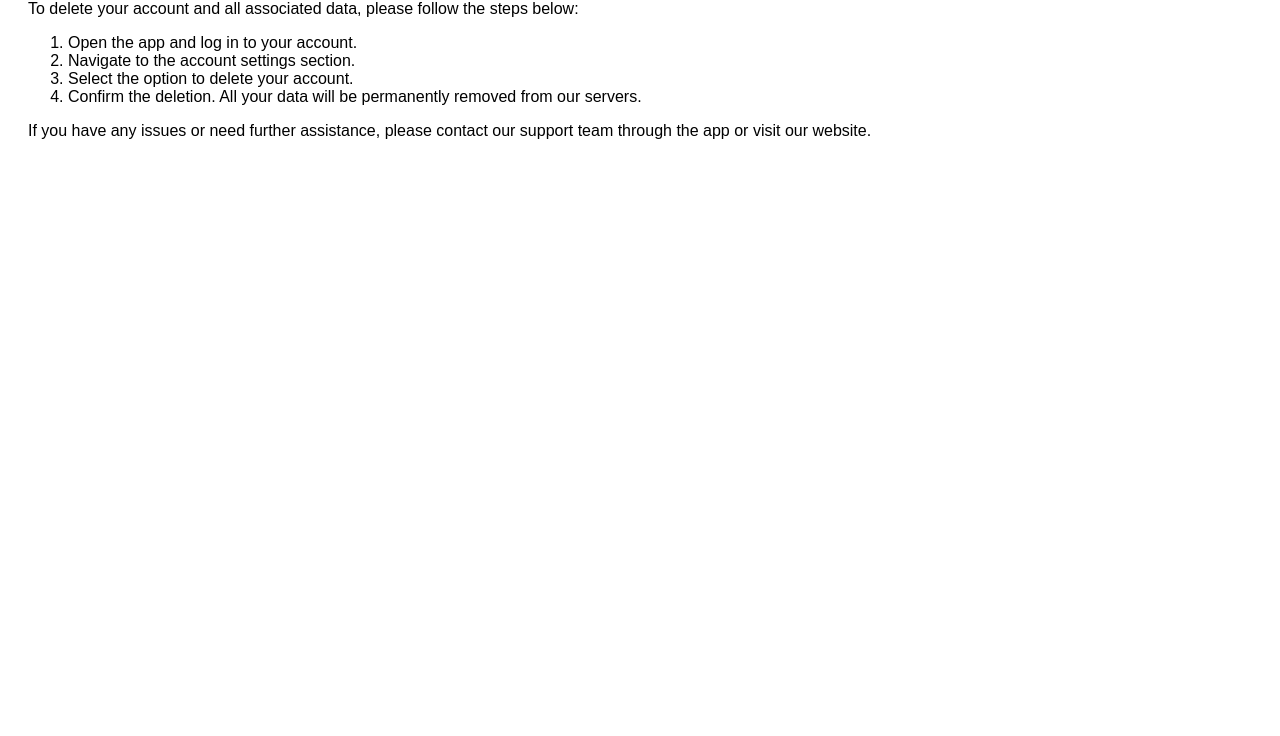
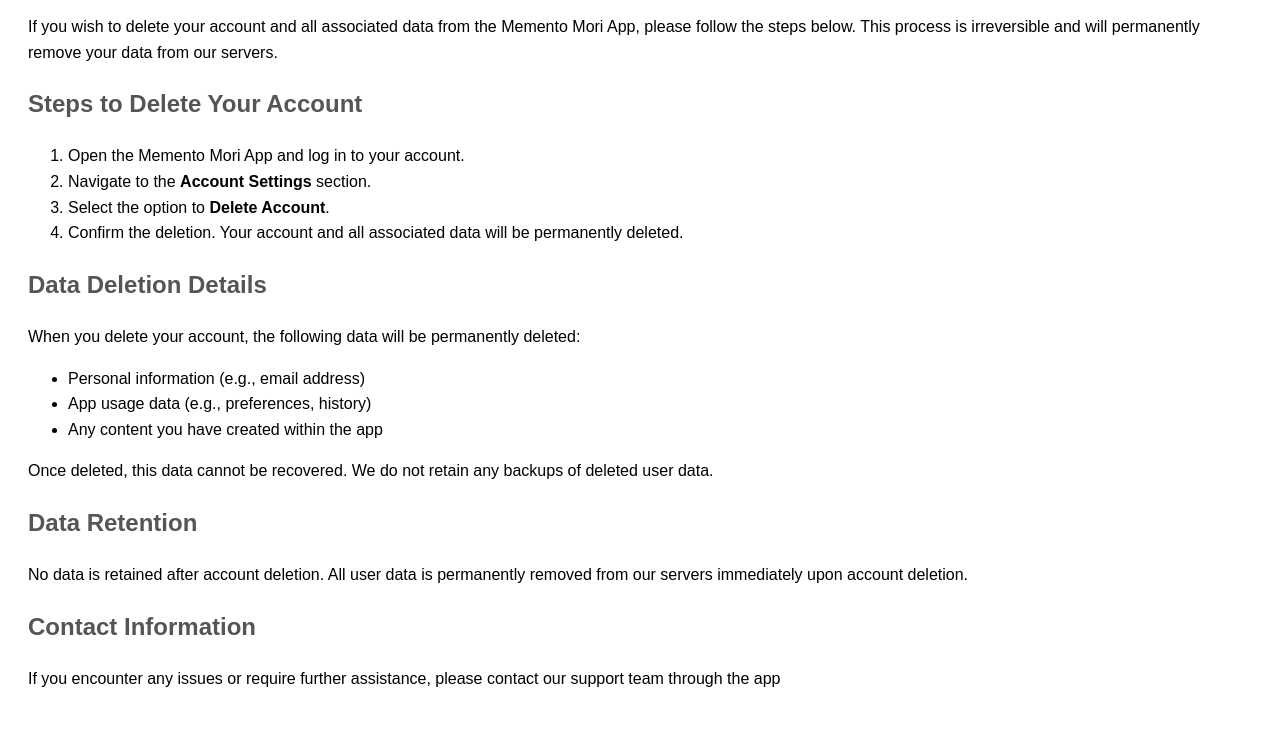
Before and after one commit to demenciel/mementomori_app, a website: page index.html in a window 1280 px wide. Shown: the part 108-844 px from the top of the page. Before the commit the page ends 800 px from the top, so only its background shows below. Drawn offline with Linux system fonts and the light colour scheme.

Commit message:
for deletion url

```diff
--- a/index.html
+++ b/index.html
@@ -3,21 +3,38 @@
 <head>
     <meta charset="UTF-8">
     <meta name="viewport" content="width=device-width, initial-scale=1.0">
-    <title>Account Deletion Instructions</title>
+    <title>Account Deletion Instructions - Memento Mori App</title>
     <style>
-        body { font-family: Arial, sans-serif; padding: 20px; }
+        body { font-family: Arial, sans-serif; padding: 20px; line-height: 1.6; }
         h1 { color: #333; }
+        h2 { color: #555; }
     </style>
 </head>
 <body>
-    <h1>How to Delete Your Account</h1>
-    <p>To delete your account and all associated data, please follow the steps below:</p>
+    <h1>Account Deletion Instructions for Memento Mori App</h1>
+    <p>If you wish to delete your account and all associated data from the Memento Mori App, please follow the steps below. This process is irreversible and will permanently remove your data from our servers.</p>
+
+    <h2>Steps to Delete Your Account</h2>
     <ol>
-        <li>Open the app and log in to your account.</li>
-        <li>Navigate to the account settings section.</li>
-        <li>Select the option to delete your account.</li>
-        <li>Confirm the deletion. All your data will be permanently removed from our servers.</li>
+        <li>Open the Memento Mori App and log in to your account.</li>
+        <li>Navigate to the <strong>Account Settings</strong> section.</li>
+        <li>Select the option to <strong>Delete Account</strong>.</li>
+        <li>Confirm the deletion. Your account and all associated data will be permanently deleted.</li>
     </ol>
-    <p>If you have any issues or need further assistance, please contact our support team through the app or visit our website.</p>
+
+    <h2>Data Deletion Details</h2>
+    <p>When you delete your account, the following data will be permanently deleted:</p>
+    <ul>
+        <li>Personal information (e.g., email address)</li>
+        <li>App usage data (e.g., preferences, history)</li>
+        <li>Any content you have created within the app</li>
+    </ul>
+    <p>Once deleted, this data cannot be recovered. We do not retain any backups of deleted user data.</p>
+
+    <h2>Data Retention</h2>
+    <p>No data is retained after account deletion. All user data is permanently removed from our servers immediately upon account deletion.</p>
+
+    <h2>Contact Information</h2>
+    <p>If you encounter any issues or require further assistance, please contact our support team through the app</p>
 </body>
 </html>
```
